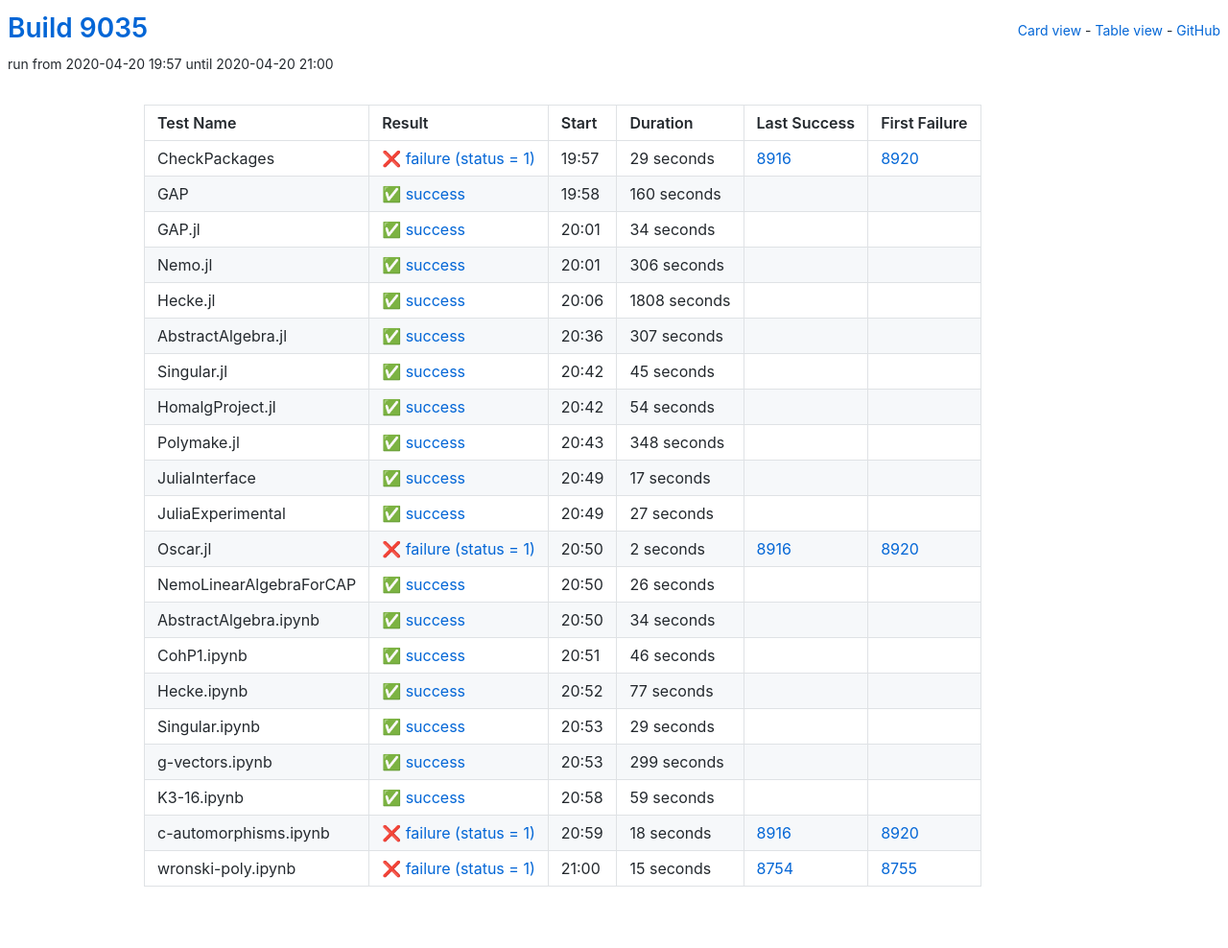
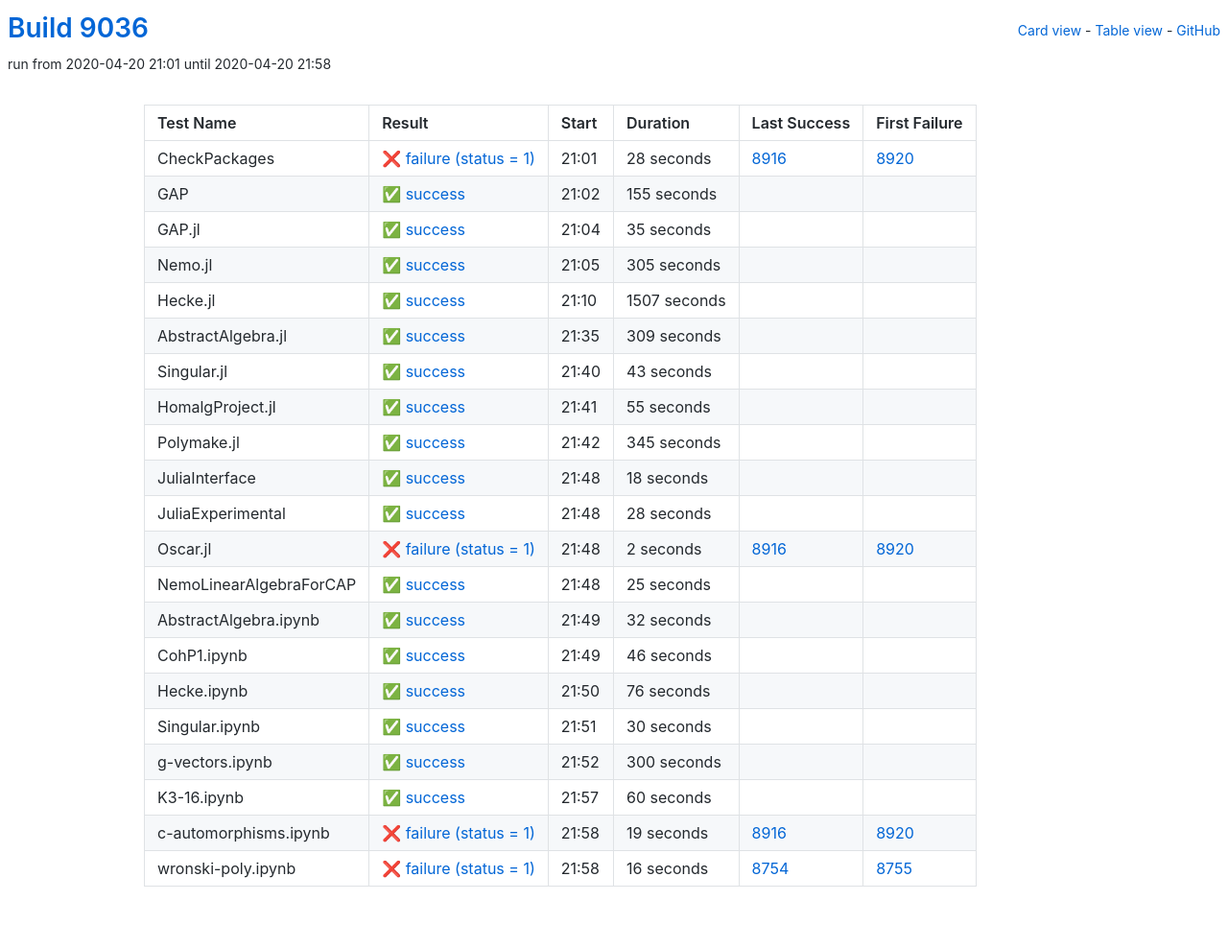
Before and after one commit to oscar-system/oscar-ci-status, a Jekyll site: the page built from table.html, in a window 1280 px wide. Shown: the whole page at 96% size. Built offline with Jekyll 4.4.1, drawn with Linux system fonts in a browser that asks for light colours.

Commit message:
Build 9036

```diff
--- a/_data/ci.yml
+++ b/_data/ci.yml
@@ -1,126 +1,126 @@
-build: 9035
-build_url: https://oscarci.mathematik.uni-kl.de/job/oscar/9035/
+build: 9036
+build_url: https://oscarci.mathematik.uni-kl.de/job/oscar/9036/
 job: oscar
 tests:
-- duration: 29
+- duration: 28
   exitcode: 1
   first_failure: 8920
   first_failure_url: https://oscarci.mathematik.uni-kl.de/job/oscar/8920/
   last_success: 8916
   last_success_url: https://oscarci.mathematik.uni-kl.de/job/oscar/8916/
-  log: https://oscarci.mathematik.uni-kl.de/job/oscar/9035/artifact/logs/build-9035/CheckPackages.log
+  log: https://oscarci.mathematik.uni-kl.de/job/oscar/9036/artifact/logs/build-9036/CheckPackages.log
   name: CheckPackages
-  start: 2020-04-20 19:57
+  start: 2020-04-20 21:01
   status: failure
   success: false
-- duration: 160
+- duration: 155
   exitcode: 0
   first_failure: false
   first_failure_url: null
   last_success: false
   last_success_url: null
-  log: https://oscarci.mathematik.uni-kl.de/job/oscar/9035/artifact/logs/build-9035/GAP.log
+  log: https://oscarci.mathematik.uni-kl.de/job/oscar/9036/artifact/logs/build-9036/GAP.log
   name: GAP
-  start: 2020-04-20 19:58
+  start: 2020-04-20 21:02
   status: success
   success: true
-- duration: 34
+- duration: 35
   exitcode: 0
   first_failure: false
   first_failure_url: null
   last_success: false
   last_success_url: null
-  log: https://oscarci.mathematik.uni-kl.de/job/oscar/9035/artifact/logs/build-9035/GAP.jl.log
+  log: https://oscarci.mathematik.uni-kl.de/job/oscar/9036/artifact/logs/build-9036/GAP.jl.log
   name: GAP.jl
-  start: 2020-04-20 20:01
+  start: 2020-04-20 21:04
   status: success
   success: true
-- duration: 306
+- duration: 305
   exitcode: 0
   first_failure: false
   first_failure_url: null
   last_success: false
   last_success_url: null
-  log: https://oscarci.mathematik.uni-kl.de/job/oscar/9035/artifact/logs/build-9035/Nemo.jl.log
+  log: https://oscarci.mathematik.uni-kl.de/job/oscar/9036/artifact/logs/build-9036/Nemo.jl.log
   name: Nemo.jl
-  start: 2020-04-20 20:01
+  start: 2020-04-20 21:05
   status: success
   success: true
-- duration: 1808
+- duration: 1507
   exitcode: 0
   first_failure: false
   first_failure_url: null
   last_success: false
   last_success_url: null
-  log: https://oscarci.mathematik.uni-kl.de/job/oscar/9035/artifact/logs/build-9035/Hecke.jl.log
+  log: https://oscarci.mathematik.uni-kl.de/job/oscar/9036/artifact/logs/build-9036/Hecke.jl.log
   name: Hecke.jl
-  start: 2020-04-20 20:06
+  start: 2020-04-20 21:10
   status: success
   success: true
-- duration: 307
+- duration: 309
   exitcode: 0
   first_failure: false
   first_failure_url: null
   last_success: false
   last_success_url: null
-  log: https://oscarci.mathematik.uni-kl.de/job/oscar/9035/artifact/logs/build-9035/AbstractAlgebra.jl.log
+  log: https://oscarci.mathematik.uni-kl.de/job/oscar/9036/artifact/logs/build-9036/AbstractAlgebra.jl.log
   name: AbstractAlgebra.jl
-  start: 2020-04-20 20:36
+  start: 2020-04-20 21:35
   status: success
   success: true
-- duration: 45
+- duration: 43
   exitcode: 0
   first_failure: false
   first_failure_url: null
   last_success: false
   last_success_url: null
-  log: https://oscarci.mathematik.uni-kl.de/job/oscar/9035/artifact/logs/build-9035/Singular.jl.log
+  log: https://oscarci.mathematik.uni-kl.de/job/oscar/9036/artifact/logs/build-9036/Singular.jl.log
   name: Singular.jl
-  start: 2020-04-20 20:42
+  start: 2020-04-20 21:40
   status: success
   success: true
-- duration: 54
+- duration: 55
   exitcode: 0
   first_failure: false
   first_failure_url: null
   last_success: false
   last_success_url: null
-  log: https://oscarci.mathematik.uni-kl.de/job/oscar/9035/artifact/logs/build-9035/HomalgProject.jl.log
+  log: https://oscarci.mathematik.uni-kl.de/job/oscar/9036/artifact/logs/build-9036/HomalgProject.jl.log
   name: HomalgProject.jl
-  start: 2020-04-20 20:42
+  start: 2020-04-20 21:41
   status: success
   success: true
-- duration: 348
+- duration: 345
   exitcode: 0
   first_failure: false
   first_failure_url: null
   last_success: false
   last_success_url: null
-  log: https://oscarci.mathematik.uni-kl.de/job/oscar/9035/artifact/logs/build-9035/Polymake.jl.log
+  log: https://oscarci.mathematik.uni-kl.de/job/oscar/9036/artifact/logs/build-9036/Polymake.jl.log
   name: Polymake.jl
-  start: 2020-04-20 20:43
+  start: 2020-04-20 21:42
   status: success
   success: true
-- duration: 17
+- duration: 18
   exitcode: 0
   first_failure: false
   first_failure_url: null
   last_success: false
   last_success_url: null
-  log: https://oscarci.mathematik.uni-kl.de/job/oscar/9035/artifact/logs/build-9035/JuliaInterface.log
+  log: https://oscarci.mathematik.uni-kl.de/job/oscar/9036/artifact/logs/build-9036/JuliaInterface.log
   name: JuliaInterface
-  start: 2020-04-20 20:49
+  start: 2020-04-20 21:48
   status: success
   success: true
-- duration: 27
+- duration: 28
   exitcode: 0
   first_failure: false
   first_failure_url: null
   last_success: false
   last_success_url: null
-  log: https://oscarci.mathematik.uni-kl.de/job/oscar/9035/artifact/logs/build-9035/JuliaExperimental.log
+  log: https://oscarci.mathematik.uni-kl.de/job/oscar/9036/artifact/logs/build-9036/JuliaExperimental.log
   name: JuliaExperimental
-  start: 2020-04-20 20:49
+  start: 2020-04-20 21:48
   status: success
   success: true
 - duration: 2
@@ -129,31 +129,31 @@ tests:
   first_failure_url: https://oscarci.mathematik.uni-kl.de/job/oscar/8920/
   last_success: 8916
   last_success_url: https://oscarci.mathematik.uni-kl.de/job/oscar/8916/
-  log: https://oscarci.mathematik.uni-kl.de/job/oscar/9035/artifact/logs/build-9035/Oscar.jl.log
+  log: https://oscarci.mathematik.uni-kl.de/job/oscar/9036/artifact/logs/build-9036/Oscar.jl.log
   name: Oscar.jl
-  start: 2020-04-20 20:50
+  start: 2020-04-20 21:48
   status: failure
   success: false
-- duration: 26
+- duration: 25
   exitcode: 0
   first_failure: false
   first_failure_url: null
   last_success: false
   last_success_url: null
-  log: https://oscarci.mathematik.uni-kl.de/job/oscar/9035/artifact/logs/build-9035/NemoLinearAlgebraForCAP.log
+  log: https://oscarci.mathematik.uni-kl.de/job/oscar/9036/artifact/logs/build-9036/NemoLinearAlgebraForCAP.log
   name: NemoLinearAlgebraForCAP
-  start: 2020-04-20 20:50
+  start: 2020-04-20 21:48
   status: success
   success: true
-- duration: 34
+- duration: 32
   exitcode: 0
   first_failure: false
   first_failure_url: null
   last_success: false
   last_success_url: null
-  log: https://oscarci.mathematik.uni-kl.de/job/oscar/9035/artifact/logs/build-9035/AbstractAlgebra.ipynb.log
+  log: https://oscarci.mathematik.uni-kl.de/job/oscar/9036/artifact/logs/build-9036/AbstractAlgebra.ipynb.log
   name: AbstractAlgebra.ipynb
-  start: 2020-04-20 20:50
+  start: 2020-04-20 21:49
   status: success
   success: true
 - duration: 46
@@ -162,74 +162,74 @@ tests:
   first_failure_url: null
   last_success: false
   last_success_url: null
-  log: https://oscarci.mathematik.uni-kl.de/job/oscar/9035/artifact/logs/build-9035/CohP1.ipynb.log
+  log: https://oscarci.mathematik.uni-kl.de/job/oscar/9036/artifact/logs/build-9036/CohP1.ipynb.log
   name: CohP1.ipynb
-  start: 2020-04-20 20:51
+  start: 2020-04-20 21:49
   status: success
   success: true
-- duration: 77
+- duration: 76
   exitcode: 0
   first_failure: false
   first_failure_url: null
   last_success: false
   last_success_url: null
-  log: https://oscarci.mathematik.uni-kl.de/job/oscar/9035/artifact/logs/build-9035/Hecke.ipynb.log
+  log: https://oscarci.mathematik.uni-kl.de/job/oscar/9036/artifact/logs/build-9036/Hecke.ipynb.log
   name: Hecke.ipynb
-  start: 2020-04-20 20:52
+  start: 2020-04-20 21:50
   status: success
   success: true
-- duration: 29
+- duration: 30
   exitcode: 0
   first_failure: false
   first_failure_url: null
   last_success: false
   last_success_url: null
-  log: https://oscarci.mathematik.uni-kl.de/job/oscar/9035/artifact/logs/build-9035/Singular.ipynb.log
+  log: https://oscarci.mathematik.uni-kl.de/job/oscar/9036/artifact/logs/build-9036/Singular.ipynb.log
   name: Singular.ipynb
-  start: 2020-04-20 20:53
+  start: 2020-04-20 21:51
   status: success
   success: true
-- duration: 299
+- duration: 300
   exitcode: 0
   first_failure: false
   first_failure_url: null
   last_success: false
   last_success_url: null
-  log: https://oscarci.mathematik.uni-kl.de/job/oscar/9035/artifact/logs/build-9035/g-vectors.ipynb.log
+  log: https://oscarci.mathematik.uni-kl.de/job/oscar/9036/artifact/logs/build-9036/g-vectors.ipynb.log
   name: g-vectors.ipynb
-  start: 2020-04-20 20:53
+  start: 2020-04-20 21:52
   status: success
   success: true
-- duration: 59
+- duration: 60
   exitcode: 0
   first_failure: false
   first_failure_url: null
   last_success: false
   last_success_url: null
-  log: https://oscarci.mathematik.uni-kl.de/job/oscar/9035/artifact/logs/build-9035/K3-16.ipynb.log
+  log: https://oscarci.mathematik.uni-kl.de/job/oscar/9036/artifact/logs/build-9036/K3-16.ipynb.log
   name: K3-16.ipynb
-  start: 2020-04-20 20:58
+  start: 2020-04-20 21:57
   status: success
   success: true
-- duration: 18
+- duration: 19
   exitcode: 1
   first_failure: 8920
   first_failure_url: https://oscarci.mathematik.uni-kl.de/job/oscar/8920/
   last_success: 8916
   last_success_url: https://oscarci.mathematik.uni-kl.de/job/oscar/8916/
-  log: https://oscarci.mathematik.uni-kl.de/job/oscar/9035/artifact/logs/build-9035/c-automorphisms.ipynb.log
+  log: https://oscarci.mathematik.uni-kl.de/job/oscar/9036/artifact/logs/build-9036/c-automorphisms.ipynb.log
   name: c-automorphisms.ipynb
-  start: 2020-04-20 20:59
+  start: 2020-04-20 21:58
   status: failure
   success: false
-- duration: 15
+- duration: 16
   exitcode: 1
   first_failure: 8755
   first_failure_url: https://oscarci.mathematik.uni-kl.de/job/oscar/8755/
   last_success: 8754
   last_success_url: https://oscarci.mathematik.uni-kl.de/job/oscar/8754/
-  log: https://oscarci.mathematik.uni-kl.de/job/oscar/9035/artifact/logs/build-9035/wronski-poly.ipynb.log
+  log: https://oscarci.mathematik.uni-kl.de/job/oscar/9036/artifact/logs/build-9036/wronski-poly.ipynb.log
   name: wronski-poly.ipynb
-  start: 2020-04-20 21:00
+  start: 2020-04-20 21:58
   status: failure
   success: false
```
Also changed, not shown: README.md.
